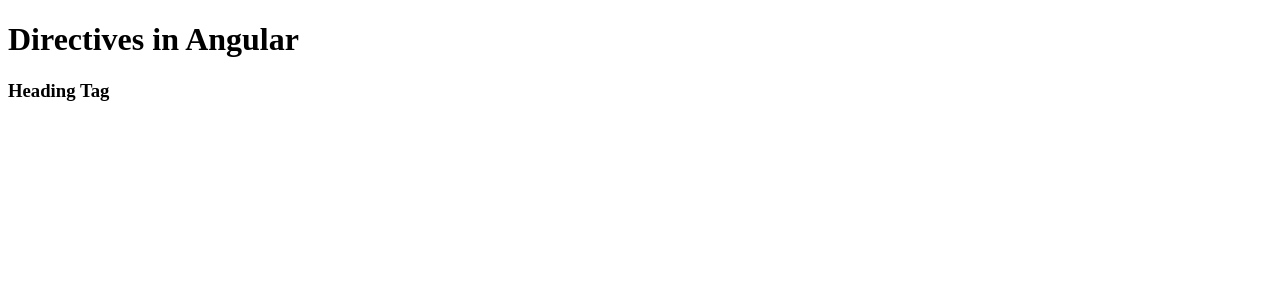
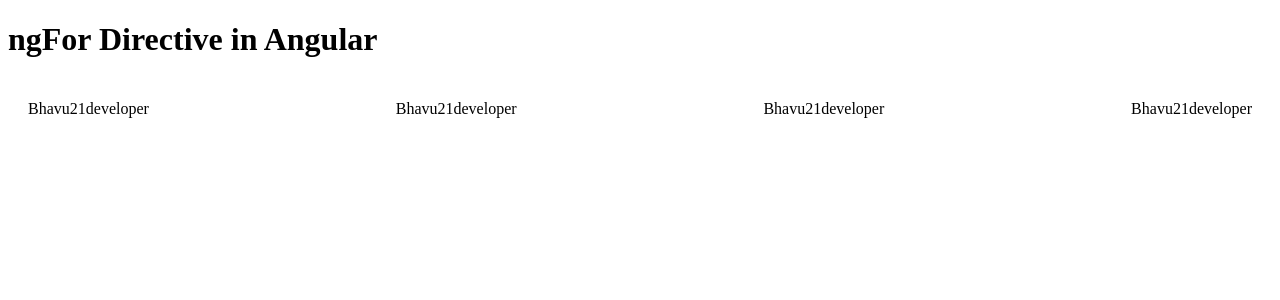
Before and after one commit to Bhavu7/Angular-v20, an Angular app: page / in a window 1280 px wide. Shown: the top 300 px of the page. Built offline with nearby package versions, Linux system fonts and the light colour scheme.

Commit message:
ngFor Directive in Angular

```diff
--- a/src/app/app.html
+++ b/src/app/app.html
@@ -235,6 +235,22 @@
 <button (click)="updateHeading()">Update Heading</button> -->
 
 
-<h1>Directives in Angular</h1>
+<!-- <h1>Directives in Angular</h1>
 
-<h3 *ngIf="show">Heading Tag</h3>
+<h3 *ngIf="show">Heading Tag</h3> -->
+<h1>ngFor Directive in Angular</h1>
+
+<!-- <ul>
+  <li *ngFor="let student of students">{{student}}</li>
+</ul> -->
+
+
+<ul>
+  <li *ngFor="let students of studentsData">
+    <ul>
+      <li>{{students.name}}</li><br>
+      <li>{{students.age}}</li><br>
+      <li>{{students.prof}}</li>
+    </ul>
+  </li>
+</ul>
--- a/src/app/app.ts
+++ b/src/app/app.ts
@@ -3,12 +3,12 @@ import { Login } from './login/login';
 import { Signup } from './signup/signup';
 import { Profile } from './profile/profile.component';
 import { FormsModule } from '@angular/forms';
-import { NgIf } from '@angular/common';
+import { NgFor, NgIf } from '@angular/common';
 
 @Component({
   selector: 'app-root',
   // imports: [Login, Signup, Profile],
-  imports: [NgIf],
+  imports: [NgIf, NgFor],
   templateUrl: './app.html',
   styleUrl: './app.css'
 })
@@ -281,5 +281,26 @@ export class App {
   //   this.zoom = !this.zoom;
   // }
 
-  show = true;
+  // show = true;
+  // students = ['Ajju', 'Dev', 'Harsh', 'Amit', 'Jeet', 'Divya', 'Het']
+  studentsData = [{
+    name: 'Bhavu',
+    age: 21,
+    prof: 'developer'
+  },
+  {
+    name: 'Bhavu',
+    age: 21,
+    prof: 'developer'
+  },
+  {
+    name: 'Bhavu',
+    age: 21,
+    prof: 'developer'
+  },
+  {
+    name: 'Bhavu',
+    age: 21,
+    prof: 'developer'
+  }]
 }
```
